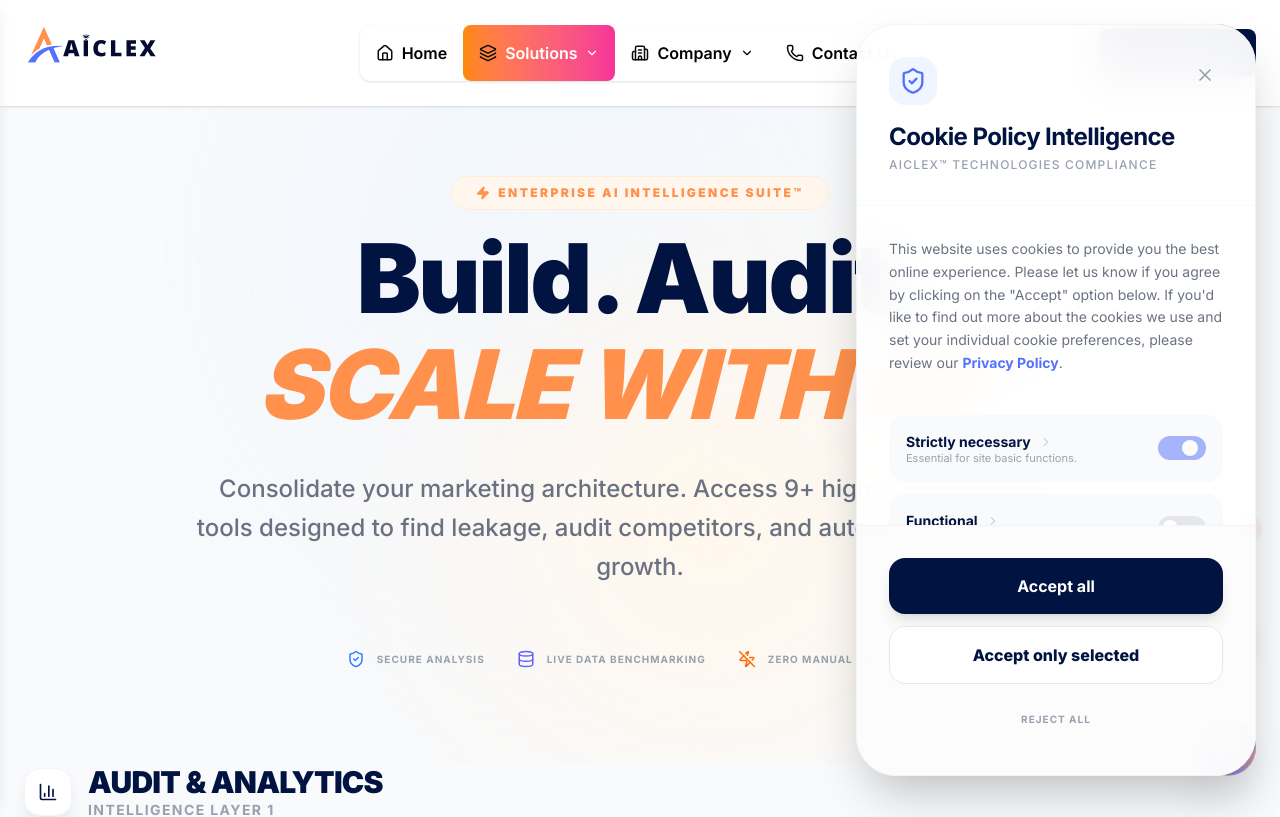
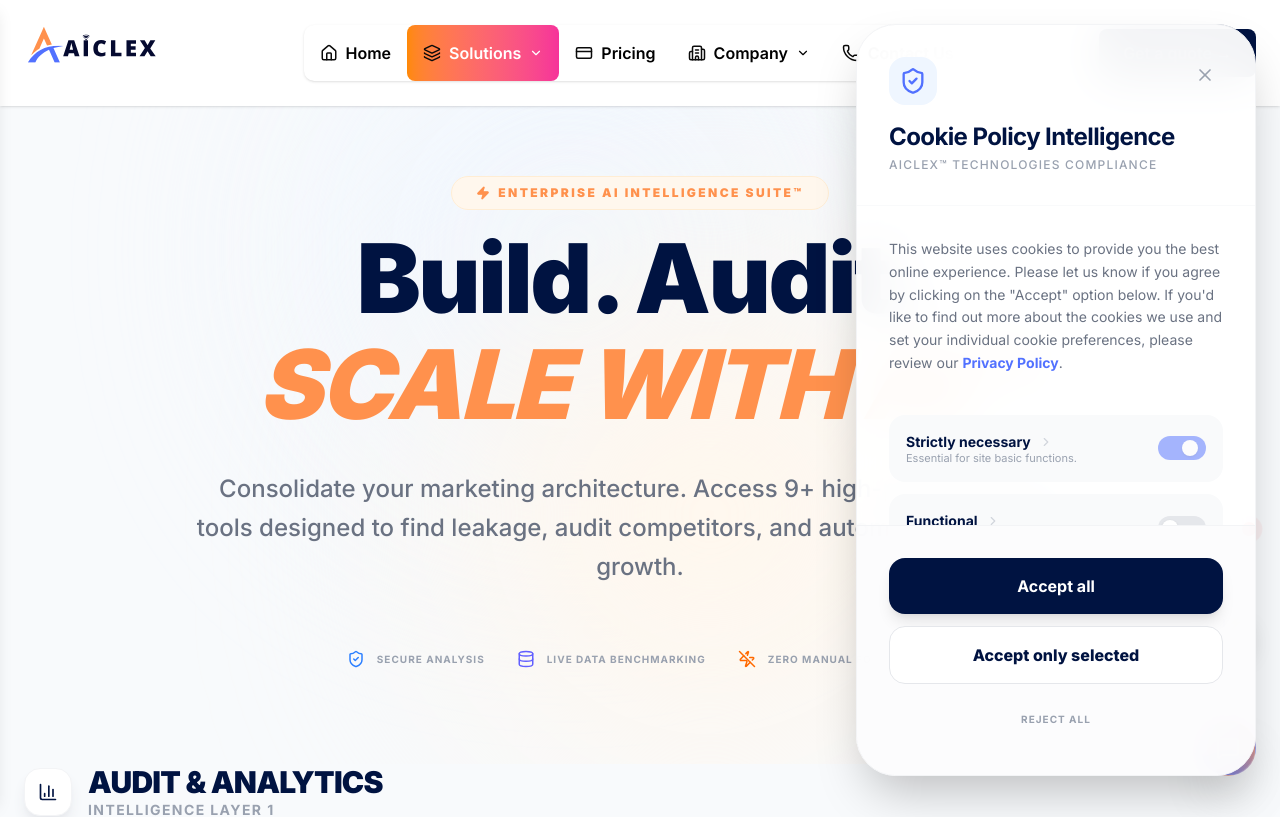
Before and after one commit to umeshkumar097/aiclex_web, a Next.js app: page /ai-tools in a window 1280 px wide. Shown: the top 817 px of the page. Built offline with nearby package versions, Linux system fonts and the light colour scheme.

Commit message:
feat: add Pricing tab to header navigation bar

```diff
--- a/components/Navbar.tsx
+++ b/components/Navbar.tsx
@@ -19,6 +19,7 @@
   Sparkles,
   MessageSquare,
   Image as ImageIcon,
+  CreditCard,
 } from "lucide-react";
 import { motion, AnimatePresence } from "framer-motion";
 
@@ -49,6 +50,7 @@
         { name: "AI Tools Suite™", href: "/ai-tools", desc: "Experience our advanced, custom GPT-powered workflow tools.", icon: <Sparkles size={18} aria-hidden="true" className="text-orange-500" /> },
       ],
     },
+    { name: "Pricing", href: "/pricing", icon: <CreditCard size={18} aria-hidden="true" /> },
     {
       name: "Company",
       href: "#",
```
Also changed, not shown: 1 other file (tests, documents, lock files or other folders).
